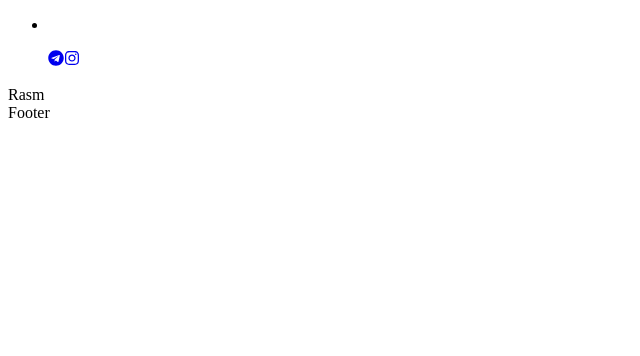
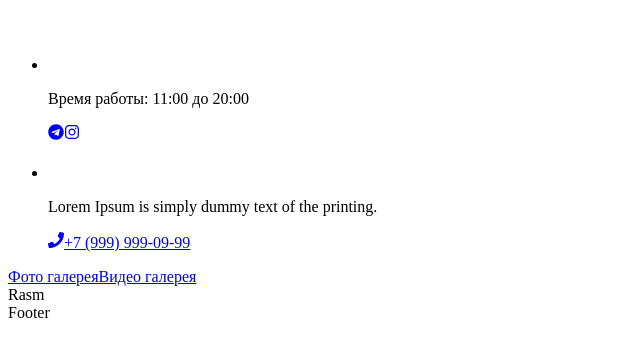
Before and after one commit to dilshodmahmaraimov22-ux/Shoes, a React (Vite) app: page / in a window 1280 px wide. Shown: the top 356 px of the page, without its empty margins (0-640 px from the left). Built offline with nearby package versions, Linux system fonts and the light colour scheme.

Commit message:
header yozildi

```diff
--- a/src/Components/Header/Header.jsx
+++ b/src/Components/Header/Header.jsx
@@ -1,7 +1,8 @@
 import React from 'react'
 import { Link } from 'react-router-dom'
-import { FaTelegram } from 'react-icons/fa'
-import { FaInstagram } from 'react-icons/fa'
+import { FaTelegram, FaInstagram, FaPhone} from 'react-icons/fa'
+import logo from '../Images/logo.png'
+import location from '../Images/location.png'
 
 const Header = () => {
   return (
@@ -11,12 +12,19 @@ const Header = () => {
             <div className="header__container">
                 <ul className='header__list'>
                     <li className='header__item'>
-                        <img src="" alt="" />
-                        <p></p>
-                        <Link><FaTelegram/></Link>
-                        <Link><FaInstagram/></Link>
+                        <img className='header__img' src={logo} alt="logo" />
+                        <p className='header__text'>Время работы: 11:00 до 20:00</p>
+                        <Link className='header__link'><FaTelegram/></Link>
+                        <Link className='header__link'><FaInstagram/></Link>
+                    </li>
+                    <li className='header__item'>
+                        <img className='header__img' src={location} alt="location" />
+                        <p className='header__text'>Lorem Ipsum is simply dummy text of the printing.</p>
+                        <Link className='header__link2'><FaPhone/>+7 (999) 999-09-99</Link>
                     </li>
                 </ul>
+                <Link to="/">Фото галерея</Link>
+                <Link to="/video">Видео галерея</Link>
             </div>
         </div>
     </header>
```
Also changed, not shown: src/Components/Images/location.png (added), src/Components/Images/logo.png (renamed from src/Images/logo.png).
